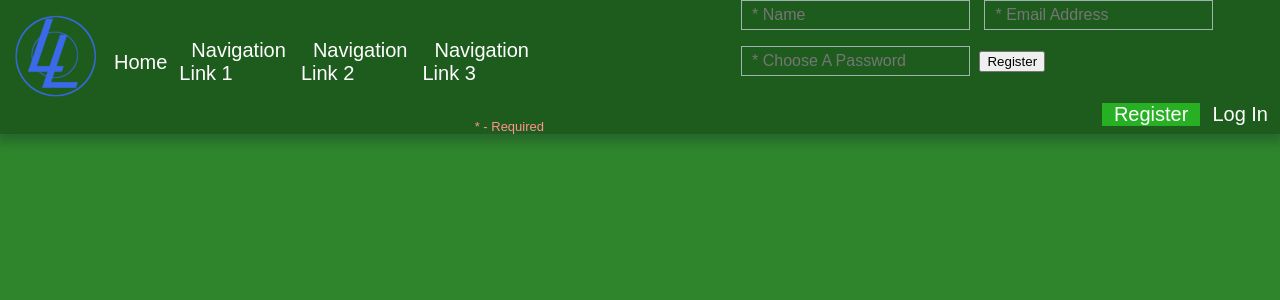
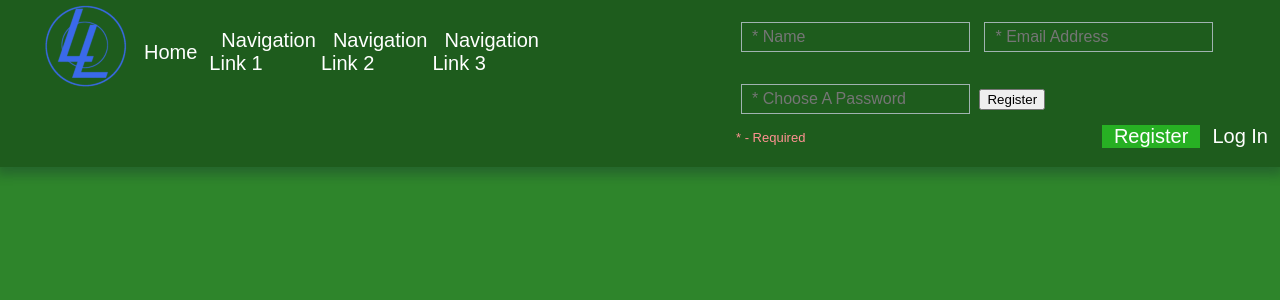
Before and after one commit to enrjon/enrjon.git.io, a PHP site: page / in a window 1280 px wide. Shown: the top 300 px of the page. Run offline with PHP 8.4, Linux system fonts and the light colour scheme; some libraries are stand-ins or nearby versions.

Commit message:
fixed navigation spacing issue

```diff
--- a/css/style.css
+++ b/css/style.css
@@ -49,6 +49,9 @@ h3 {
 
 .required-header {
     color: #ff9292;
+	text-align: left;
+	float: left;
+
 }
 
 input, textarea {
@@ -92,11 +95,10 @@ ul {
 	list-style-type: none;
 	display: inline-flex;
 	align-items: center;
-	padding: 10px 0 0 10px;
 	margin: 0px;
 	float: left;
 }
-li {
+.nav-left > li {
 	float: left;
 }
 
@@ -130,7 +132,8 @@ ul.nav-left > li > a:hover {
 }
 .field-wrap {
 	position: relative;
-	margin-bottom: 3%;
+	margin-top: 4%;
+	margin-bottom: 2%;
 	display: inline-flex;
 }
 .forgot {
--- a/index.html
+++ b/index.html
@@ -19,7 +19,6 @@
         </ul>
         <div class="tab-content">
             <div id="login">
-                <h3 class="required-header">* - Required</h3>
                 <form method="post">
                     <div class="field-wrap">
                         <input type="email" required autocomplete="off" name="email" placeholder="* Email Address..."/>
@@ -37,7 +36,6 @@
             </div>
 
             <div id="register">
-                <h3 class="required-header">* - Required</h3>
                 <form method="post">
                     <div class="field-wrap">
                         <input type="text" required autocomplete="on" name="name" placeholder="* Name"/>
@@ -53,6 +51,7 @@
                 </form>
 
             </div>
+            <h3 class="required-header">* - Required</h3>
             <ul class="tabs">
                 <li class="tab active"><a href="#register">Register</a></li>
                 <li class="tab"><a href="#login">Log In</a></li>
```
